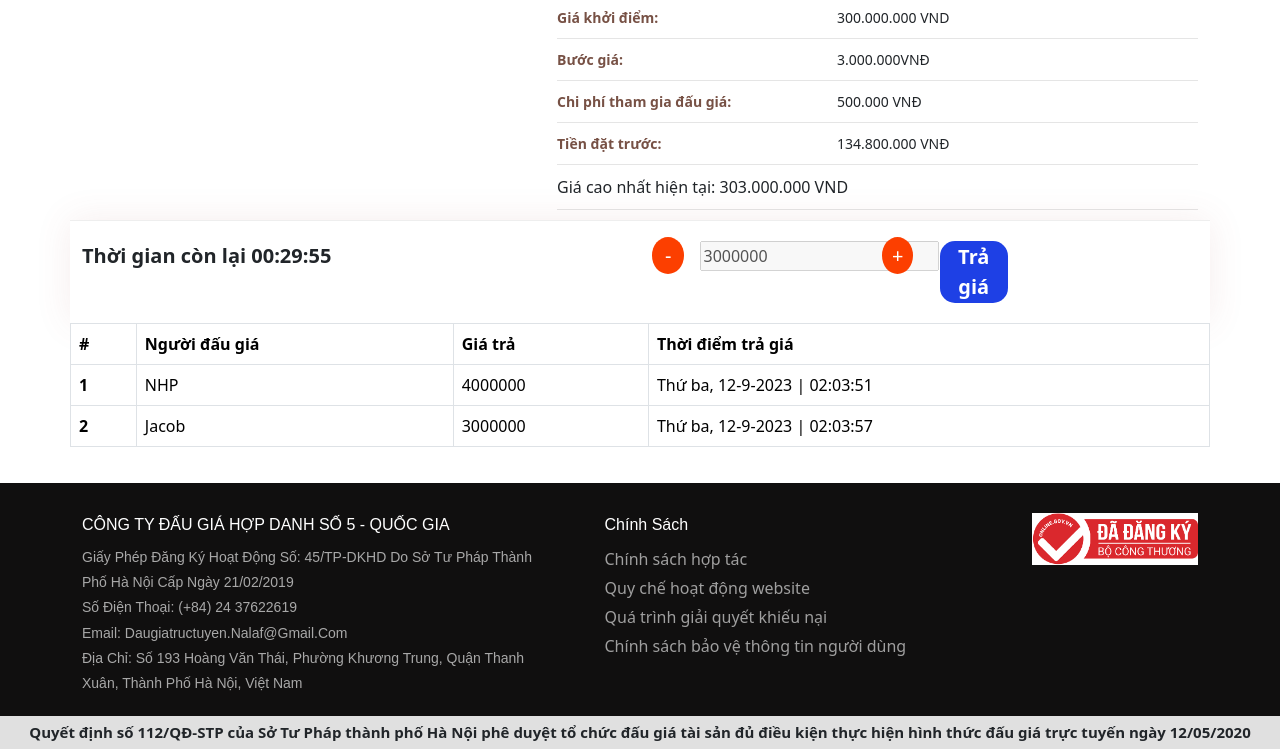
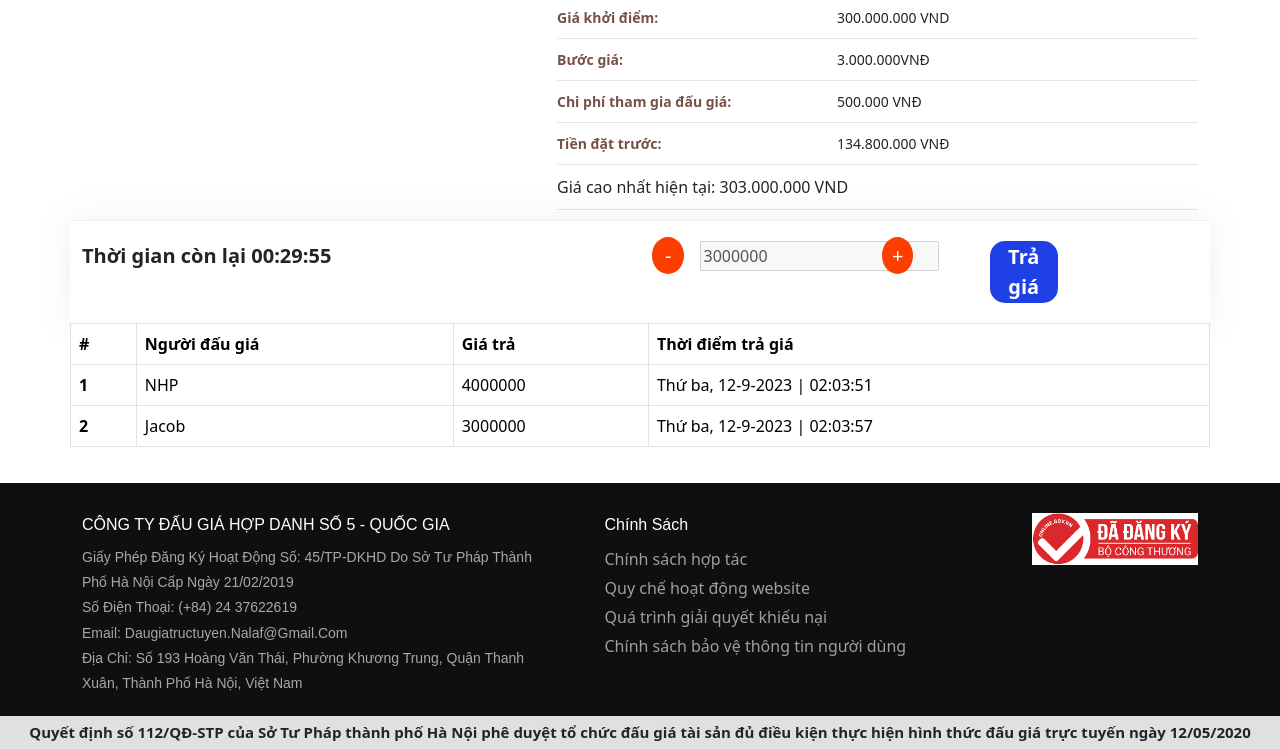
Before and after one commit to NgHuyPhuc/doandaugiahtml, a plain HTML site: page phongdaugia.html in a window 1280 px wide. Shown: the part 675-1424 px from the top of the page. Drawn offline with nearby package versions, Linux system fonts and the light colour scheme.

Commit message:
chinh sua

```diff
--- a/phongdaugia.html
+++ b/phongdaugia.html
@@ -329,7 +329,7 @@
                                         <a class="button-price-increase" href="javascript:void(0)"
                                             onclick="increaseQuantity()">+</a>
                                     </div>
-                                    <div class="col-xs-3 col-md-3 col-sm-1">
+                                    <div style="margin-left: 50px;" class="col-xs-3 col-md-3 col-sm-1">
                                         <button class="submit-price" type="submit">Trả giá</button>
                                     </div>
 
```
Also changed, not shown: index.html (indentation only).
